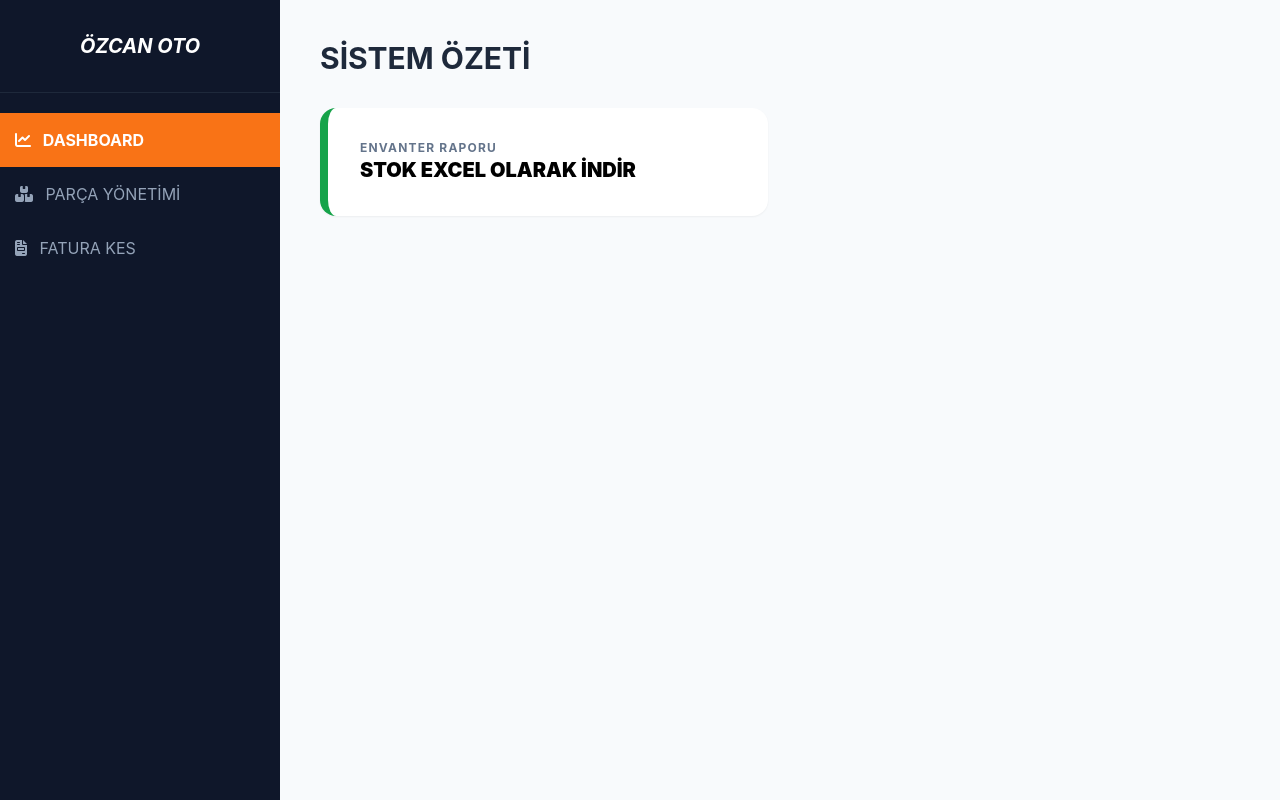
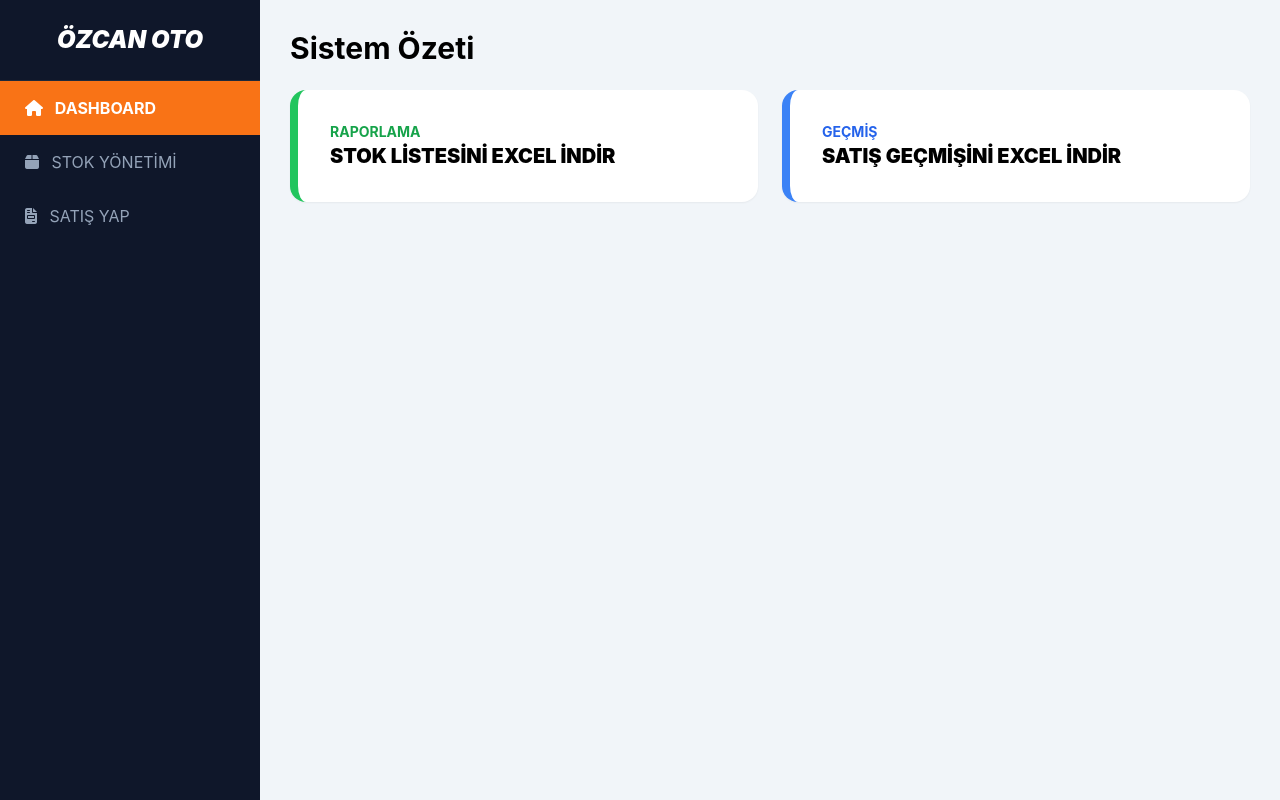
Before and after one commit to erdembctk01-stack/stok-takip-backend, a Flask app: page / in a window 1280 px wide. Run offline with Flask 3, Linux system fonts and the light colour scheme; data that the repository does not hold is empty; some libraries are stand-ins or nearby versions.

Commit message:
Update index.html

```diff
--- a/templates/index.html
+++ b/templates/index.html
@@ -2,163 +2,144 @@
 <html lang="tr">
 <head>
     <meta charset="UTF-8">
-    <title>ÖZCAN OTO | Kurumsal Yönetim</title>
+    <title>ÖZCAN OTO | Panel</title>
     <script src="https://cdn.tailwindcss.com"></script>
     <script src="https://cdnjs.cloudflare.com/ajax/libs/xlsx/0.18.5/xlsx.full.min.js"></script>
     <link rel="stylesheet" href="https://cdnjs.cloudflare.com/ajax/libs/font-awesome/6.4.0/css/all.min.css">
     <style>
-        body { font-family: 'Inter', sans-serif; background-color: #f8fafc; margin: 0; display: flex; }
-        .sidebar { background: #0f172a; min-height: 100vh; width: 280px; flex-shrink: 0; }
-        .page-content { display: none; padding: 40px; width: 100%; height: 100vh; overflow-y: auto; }
+        body { font-family: 'Inter', sans-serif; background: #f1f5f9; display: flex; }
+        .sidebar { background: #0f172a; width: 260px; min-height: 100vh; color: white; }
+        .page-content { display: none; padding: 30px; width: 100%; }
         .active-section { display: block; }
-        .sidebar-link { cursor: pointer; padding: 15px; color: #94a3b8; transition: 0.3s; }
-        .sidebar-link:hover { background: #1e293b; color: white; }
-        .sidebar-active { background: #f97316 !important; color: white !important; font-weight: bold; }
+        .nav-link { padding: 15px 25px; cursor: pointer; color: #94a3b8; transition: 0.3s; display: block; }
+        .nav-link:hover { background: #1e293b; color: white; }
+        .nav-active { background: #f97316 !important; color: white !important; font-weight: bold; }
     </style>
 </head>
 <body>
-    <aside class="sidebar text-white">
-        <div class="p-8 border-b border-slate-800 text-center font-bold text-xl italic uppercase">ÖZCAN OTO</div>
-        <nav class="mt-5">
-            <div onclick="showPage('dashboard')" id="btn-dashboard" class="sidebar-link sidebar-active"><i class="fas fa-chart-line mr-2"></i> DASHBOARD</div>
-            <div onclick="showPage('stok')" id="btn-stok" class="sidebar-link"><i class="fas fa-boxes mr-2"></i> PARÇA YÖNETİMİ</div>
-            <div onclick="showPage('fatura')" id="btn-fatura" class="sidebar-link"><i class="fas fa-file-invoice mr-2"></i> FATURA KES</div>
-        </nav>
-    </aside>
+    <div class="sidebar">
+        <div class="p-6 text-2xl font-black text-center border-b border-slate-800 uppercase italic">Özcan Oto</div>
+        <div onclick="showPage('dashboard')" id="btn-dashboard" class="nav-link nav-active"><i class="fas fa-home mr-2"></i> DASHBOARD</div>
+        <div onclick="showPage('stok')" id="btn-stok" class="nav-link"><i class="fas fa-box mr-2"></i> STOK YÖNETİMİ</div>
+        <div onclick="showPage('fatura')" id="btn-fatura" class="nav-link"><i class="fas fa-file-invoice mr-2"></i> SATIŞ YAP</div>
+    </div>
 
-    <main class="flex-1">
+    <div class="flex-1 overflow-y-auto h-screen">
         <div id="page-dashboard" class="page-content active-section">
-            <h2 class="text-3xl font-bold mb-8 uppercase text-slate-800">Sistem Özeti</h2>
+            <h2 class="text-3xl font-bold mb-6">Sistem Özeti</h2>
             <div class="grid grid-cols-1 md:grid-cols-2 gap-6">
-                <div onclick="RaporModulu.excelIndir('products')" class="bg-white p-8 rounded-2xl shadow-sm border-l-8 border-green-600 cursor-pointer hover:bg-green-50 transition-all">
-                    <h4 class="font-bold text-slate-500 uppercase text-xs tracking-widest">Envanter Raporu</h4>
-                    <p class="text-xl font-black">STOK EXCEL OLARAK İNDİR</p>
+                <div onclick="exportExcel('products')" class="bg-white p-8 rounded-2xl shadow-sm border-l-8 border-green-500 cursor-pointer hover:bg-green-50 transition-all">
+                    <h3 class="text-green-600 font-bold uppercase text-sm">Raporlama</h3>
+                    <p class="text-xl font-black">STOK LİSTESİNİ EXCEL İNDİR</p>
+                </div>
+                <div onclick="exportExcel('invoices')" class="bg-white p-8 rounded-2xl shadow-sm border-l-8 border-blue-500 cursor-pointer hover:bg-blue-50 transition-all">
+                    <h3 class="text-blue-600 font-bold uppercase text-sm">Geçmiş</h3>
+                    <p class="text-xl font-black">SATIŞ GEÇMİŞİNİ EXCEL İNDİR</p>
                 </div>
             </div>
         </div>
 
         <div id="page-stok" class="page-content">
-            <div class="flex justify-between items-center mb-8">
-                <h2 class="text-2xl font-bold uppercase">Stok Listesi</h2>
-                <input id="search-box" oninput="StokModulu.ara()" type="text" placeholder="Parça ara..." class="p-3 border rounded-xl w-64 outline-none focus:border-orange-500">
+            <div class="flex justify-between items-center mb-6">
+                <h2 class="text-2xl font-bold">Stoktaki Parçalar</h2>
+                <input id="search" oninput="ara()" type="text" placeholder="Hızlı ara..." class="p-3 border rounded-xl w-72 outline-none focus:ring-2 ring-orange-500">
             </div>
-            <div class="bg-white rounded-xl shadow overflow-hidden">
-                <table class="w-full text-left text-sm">
-                    <thead class="bg-slate-50 font-bold text-slate-500">
-                        <tr><th class="p-4 uppercase">Parça Adı</th><th class="p-4 text-center uppercase">Stok</th><th class="p-4 text-right uppercase">Fiyat</th><th class="p-4 text-right uppercase">İşlem</th></tr>
+            <div class="bg-white rounded-2xl shadow-lg overflow-hidden">
+                <table class="w-full text-left">
+                    <thead class="bg-slate-50 text-slate-500 font-bold">
+                        <tr><th class="p-4">PARÇA ADI</th><th class="p-4 text-center">STOK</th><th class="p-4 text-right">FİYAT</th><th class="p-4 text-right">SİL</th></tr>
                     </thead>
-                    <tbody id="stok-list"></tbody>
+                    <tbody id="stok-table"></tbody>
                 </table>
             </div>
         </div>
 
         <div id="page-fatura" class="page-content">
-            <h2 class="text-2xl font-bold mb-6 uppercase">Yeni Satış İşlemi</h2>
-            <div class="bg-white p-8 rounded-xl shadow-lg max-w-2xl">
+            <h2 class="text-2xl font-bold mb-6">Yeni Satış Kaydı</h2>
+            <div class="bg-white p-8 rounded-2xl shadow-xl max-w-xl">
                 <div class="space-y-4">
-                    <input id="fat-ad" type="text" placeholder="Müşteri Adı Soyadı" class="w-full p-4 border rounded-xl outline-none focus:border-orange-500">
+                    <label class="block text-sm font-bold text-slate-600">Müşteri Adı</label>
+                    <input id="fat-ad" type="text" class="w-full p-4 border rounded-xl outline-none focus:border-orange-500">
+                    <label class="block text-sm font-bold text-slate-600">Parça Seçimi</label>
                     <select id="fat-parca" class="w-full p-4 border rounded-xl outline-none focus:border-orange-500"></select>
-                    <input id="fat-adet" type="number" placeholder="Satış Adedi" class="w-full p-4 border rounded-xl outline-none focus:border-orange-500">
-                    <button onclick="FaturaModulu.gonder()" class="w-full bg-orange-600 hover:bg-orange-700 text-white font-black py-5 rounded-xl shadow-lg transition-all uppercase tracking-widest">Satışı Onayla ve Stoktan Düş</button>
+                    <label class="block text-sm font-bold text-slate-600">Satış Adedi</label>
+                    <input id="fat-adet" type="number" class="w-full p-4 border rounded-xl outline-none focus:border-orange-500">
+                    <button onclick="satisYap()" class="w-full bg-orange-600 hover:bg-orange-700 text-white font-black py-5 rounded-xl transition-all shadow-lg">SATIŞI TAMAMLA</button>
                 </div>
             </div>
         </div>
-    </main>
+    </div>
 
     <script>
-        let tumUrunler = [];
+        let dataStore = [];
 
-        const StokModulu = {
-            async yukle() {
-                try {
+        async function yukle() {
             const res = await fetch('/api/products');
-                    tumUrunler = await res.json();
-                    this.tabloyuCiz(tumUrunler);
-                } catch (e) { console.error("Stok hatası:", e); }
-            },
-            tabloyuCiz(data) {
-                const liste = document.getElementById('stok-list');
-                const fatSelec = document.getElementById('fat-parca');
-                if(!liste) return;
+            dataStore = await res.json();
+            tabloCiz(dataStore);
+        }
 
-                liste.innerHTML = data.map(i => `
+        function tabloCiz(data) {
+            document.getElementById('stok-table').innerHTML = data.map(i => `
                 <tr class="border-t hover:bg-slate-50">
                     <td class="p-4 font-bold uppercase">${i.name}</td>
-                        <td class="p-4 text-center font-bold text-lg ${i.stock < 5 ? 'text-red-600' : ''}">${i.stock}</td>
+                    <td class="p-4 text-center font-black ${i.stock < 5 ? 'text-red-600' : 'text-slate-700'}">${i.stock}</td>
                     <td class="p-4 text-right font-bold">₺${i.price}</td>
-                        <td class="p-4 text-right">
-                            <button onclick="StokModulu.sil('${i._id}')" class="text-red-500 hover:scale-110 transition-transform"><i class="fas fa-trash"></i></button>
-                        </td>
+                    <td class="p-4 text-right"><button onclick="sil('${i._id}')" class="text-red-400 hover:text-red-700"><i class="fas fa-trash"></i></button></td>
                 </tr>`).join('');
 
-                if(fatSelec) {
-                    fatSelec.innerHTML = data.map(i => `<option value="${i._id}">${i.name.toUpperCase()} (Kalan: ${i.stock})</option>`).join('');
+            document.getElementById('fat-parca').innerHTML = data.map(i => `<option value="${i._id}">${i.name.toUpperCase()} (Kalan: ${i.stock})</option>`).join('');
         }
-            },
-            ara() {
-                const term = document.getElementById('search-box').value.toLowerCase();
-                const filtrelenmis = tumUrunler.filter(u => u.name.toLowerCase().includes(term));
-                this.tabloyuCiz(filtrelenmis);
-            },
-            async sil(id) {
-                if(!confirm('Bu parçayı kalıcı olarak silmek istediğinize emin misiniz?')) return;
+
+        function ara() {
+            const t = document.getElementById('search').value.toLowerCase();
+            tabloCiz(dataStore.filter(u => u.name.toLowerCase().includes(t)));
+        }
+
+        async function sil(id) {
+            if(confirm('Silinsin mi?')) {
                 await fetch(`/api/products/${id}`, {method: 'DELETE'});
-                this.yukle();
+                yukle();
             }
-        };
+        }
 
-        const FaturaModulu = {
-            async gonder() {
-                const data = {
+        async function satisYap() {
+            const payload = {
                 ad: document.getElementById('fat-ad').value,
                 parcaId: document.getElementById('fat-parca').value,
                 adet: document.getElementById('fat-adet').value,
                 tarih: new Date().toLocaleString('tr-TR')
             };
-                if(!data.ad || !data.adet) return alert("Lütfen müşteri adı ve adet girin!");
-
             const res = await fetch('/api/fatura-kes', {
                 method: 'POST',
                 headers: {'Content-Type': 'application/json'},
-                    body: JSON.stringify(data)
+                body: JSON.stringify(payload)
             });
             if(res.ok) {
-                    alert("Satış başarıyla tamamlandı!");
+                alert("SATIŞ BAŞARILI");
                 document.getElementById('fat-ad').value = "";
                 document.getElementById('fat-adet').value = "";
-                    this.yukle();
+                yukle();
             }
         }
-        };
 
-        const RaporModulu = {
-            async excelIndir(tip) {
-                const res = await fetch(`/api/${tip}`);
+        async function exportExcel(api) {
+            const res = await fetch(`/api/${api}`);
             const data = await res.json();
-                const bugun = new Date().toLocaleDateString('tr-TR');
-                let rows = [["ÖZCAN OTO RAPOR - " + bugun], []];
-                data.forEach(i => {
-                    rows.push(["PARÇA: " + (i.name || i.parca_ad)]);
-                    rows.push(["KOD: " + (i.code || "-")]);
-                    rows.push(["MİKTAR: " + (i.stock || i.adet)]);
-                    rows.push(["FİYAT: ₺" + (i.price || "-")]);
-                    rows.push(["------------------"]);
-                });
-                const ws = XLSX.utils.aoa_to_sheet(rows);
+            const ws = XLSX.utils.json_to_sheet(data);
             const wb = XLSX.utils.book_new();
             XLSX.utils.book_append_sheet(wb, ws, "Rapor");
-                XLSX.writeFile(wb, `OzcanOto_${tip}_${bugun}.xlsx`);
+            XLSX.writeFile(wb, `OzcanOto_${api}.xlsx`);
         }
-        };
 
         function showPage(p) {
             document.querySelectorAll('.page-content').forEach(x => x.classList.remove('active-section'));
-            document.querySelectorAll('.sidebar-link').forEach(x => x.classList.remove('sidebar-active'));
+            document.querySelectorAll('.nav-link').forEach(x => x.classList.remove('nav-active'));
             document.getElementById('page-' + p).classList.add('active-section');
-            document.getElementById('btn-' + p).classList.add('sidebar-active');
-            if(p === 'stok' || p === 'fatura') StokModulu.yukle();
+            document.getElementById('btn-' + p).classList.add('nav-active');
+            if(p !== 'dashboard') yukle();
         }
-        window.onload = () => { StokModulu.yukle(); };
+        window.onload = yukle;
     </script>
 </body>
 </html>
```
Lines whose indentation alone changed are shown as unchanged.
